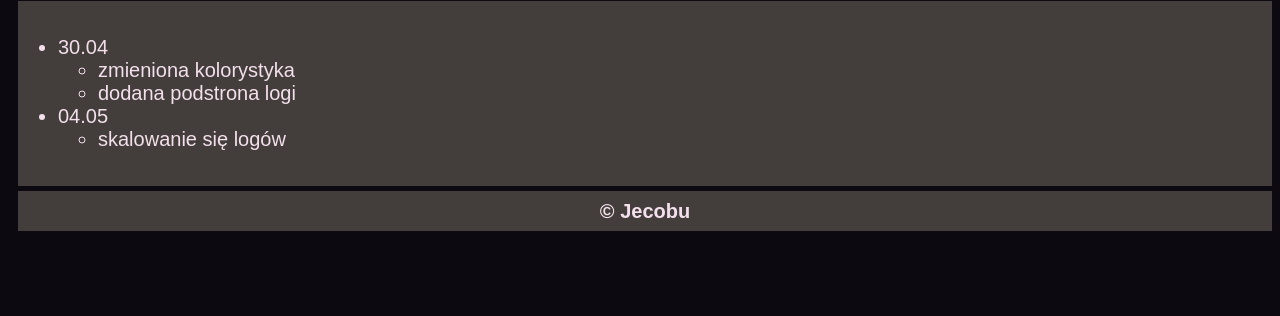
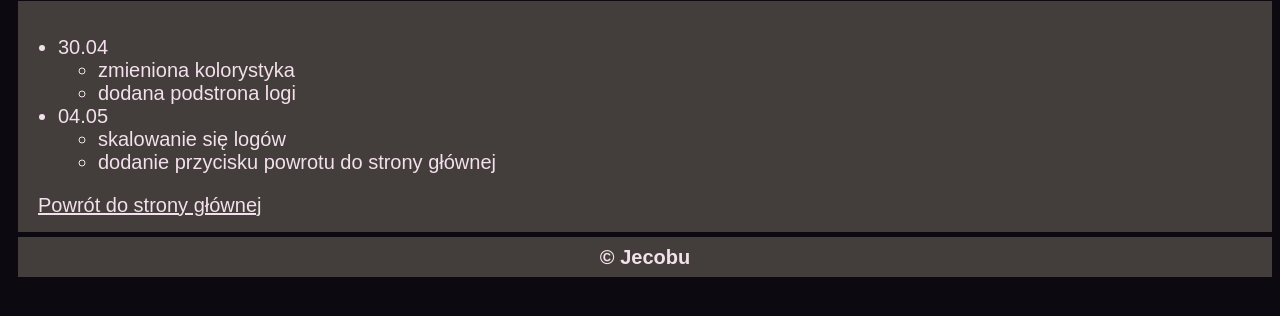
Before and after one commit to Jecobu/Jecobu.github.io, a plain HTML site: page html/logs.html in a window 1280 px wide. Shown: the part 102-418 px from the top of the page. Drawn offline with Linux system fonts and the light colour scheme.

Commit message:
dodanie przycisku do logów c:

```diff
--- a/html/logs.html
+++ b/html/logs.html
@@ -42,6 +42,10 @@
             line-height: 40px;
             width: 100%;
         }
+        a{
+            color: inherit;
+            padding-left: 20px;
+        }
 
     </style>
 </head>
@@ -63,9 +67,11 @@
                     04.05
                     <ul>
                         <li>skalowanie się logów</li>
+                        <li>dodanie przycisku powrotu do strony głównej</li>
                     </ul>
                 </li>
             </ul>
+            <a href="../index.html">Powrót do strony głównej</a>
         </div>
         <div class="fot">
             &copy; Jecobu
```
Also changed, not shown: index.html (+1 -1 lines).
